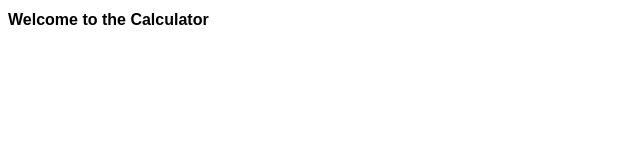
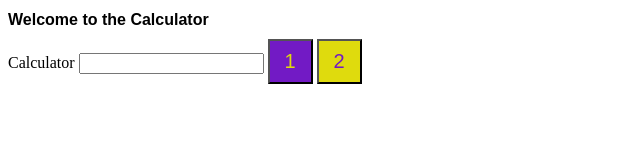
Before and after one commit to andyucsb/calculator, a website: page index.html in a window 1280 px wide. Shown: the whole page, without its empty margins (0-640 px from the left). Drawn offline with Linux system fonts and the light colour scheme.

Commit message:
add buttons and js

```diff
--- /dev/null
+++ b/app.js
@@ -0,0 +1,13 @@
+function getDisplayInputElement() {
+  return document.querySelector('#display');
+}
+
+function setDisplayValue(displayValue) {
+  let displayInputElement = getDisplayInputElement();
+  displayInputElement.value = displayValue;
+}
+
+// eslint-disable-next-line no-unused-vars
+function handleNumberButtonClick(number) {
+  setDisplayValue(number);
+}
--- a/base.css
+++ b/base.css
@@ -6,3 +6,17 @@ h1 {
 h1:hover {
   text-decoration: underline;
 }
+
+.button {
+  background-color: rgb(114, 26, 197);
+  color: rgb(223, 219, 13);
+  font-size: 20px;
+  height: 45px;
+  width: 45px;
+
+}
+
+.button.even {
+  background-color: rgb(223, 219, 13);
+  color: rgb(114, 26, 197);
+}
--- a/index.html
+++ b/index.html
@@ -6,12 +6,18 @@
   <meta name="viewport" content="width=device-width, initial-scale=1">
   <title>Calculator</title>
   <link rel="stylesheet" type="text/css" href="base.css">
+  <script src="app.js"></script>
 </head>
 
 <body>
   <div id="root">
     <h1>Welcome to the Calculator</h1>
+    <label for="display">Calculator</label>
+    <input type="text" id="display"`>
+    <button class="button" onclick="handleNumberButtonClick(1)">1</button>
+    <button class="button even" onclick="handleNumberButtonClick(2)">2</button>
   </div>
+
 </body>
 
 </html>
```
Also changed, not shown: package.json (added, +25 -0 lines), .eslintrc.json (added), 1 other file.
